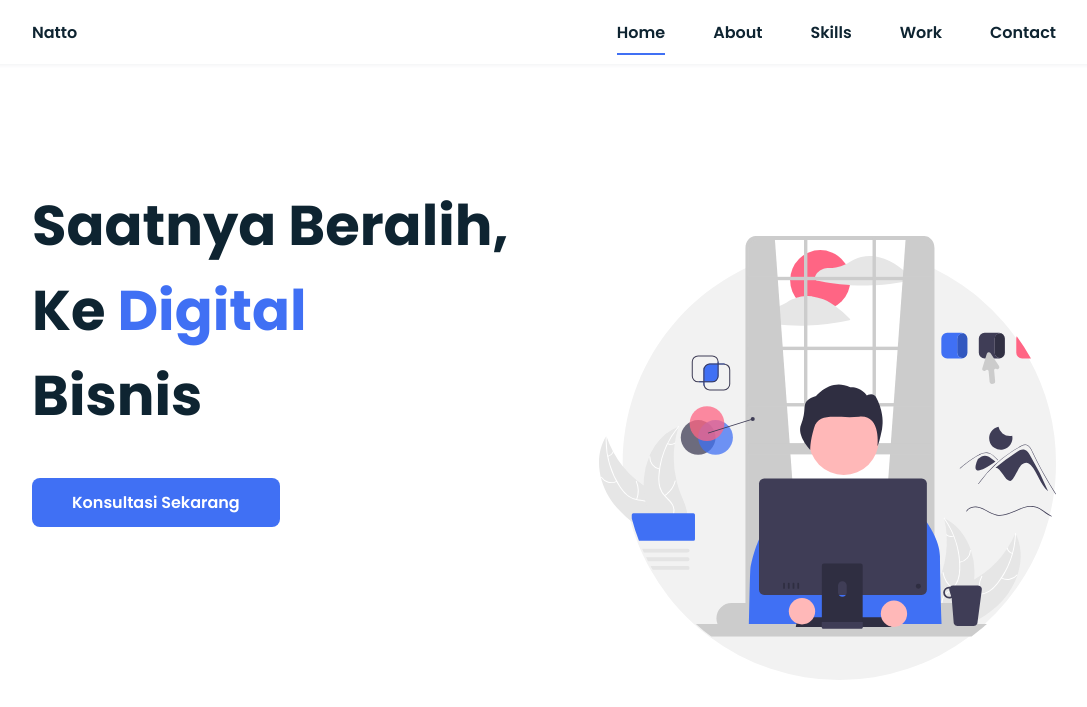
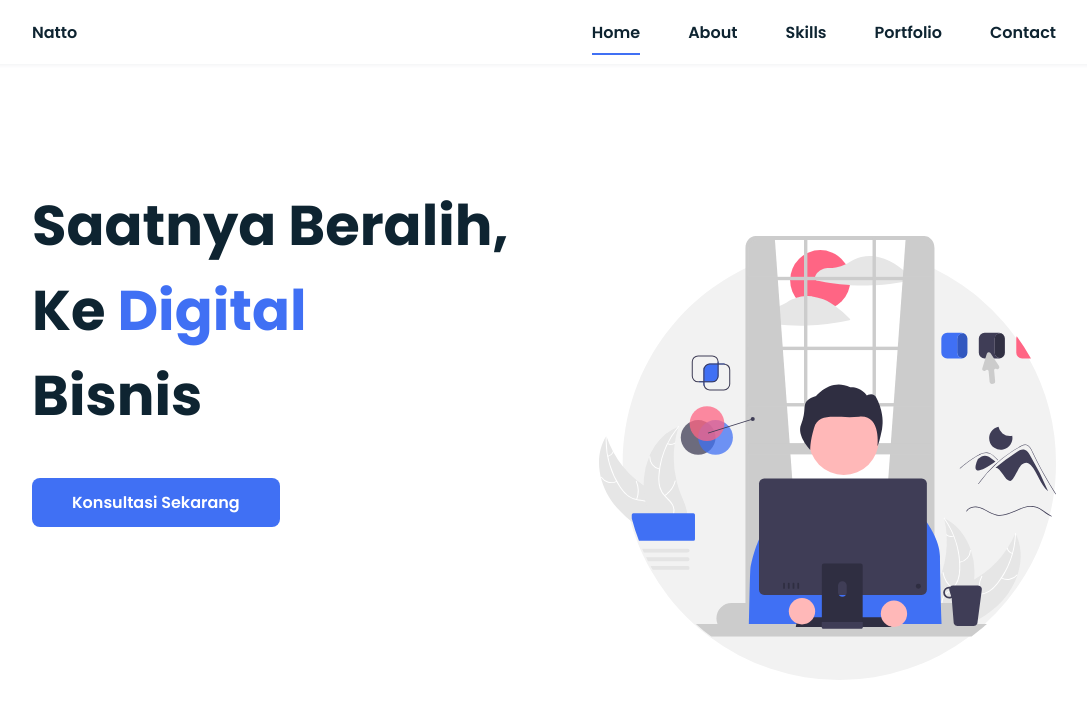
Before and after one commit to exceldeo/exceldeo.github.io, a plain HTML site: page index.html in a window 1280 px wide. Shown: the top 707 px of the page, without its empty margins (96-1183 px from the left). Drawn offline with nearby package versions, Linux system fonts and the light colour scheme.

Commit message:
feat: change name work to portfolio

```diff
--- a/index.html
+++ b/index.html
@@ -26,7 +26,7 @@
                     <li class="nav__item"><a href="#home" class="nav__link active">Home</a></li>
                     <li class="nav__item"><a href="#about" class="nav__link">About</a></li>
                     <li class="nav__item"><a href="#skills" class="nav__link">Skills</a></li>
-                    <li class="nav__item"><a href="#work" class="nav__link">Work</a></li>
+                    <li class="nav__item"><a href="#portfolio" class="nav__link">Portfolio</a></li>
                     <li class="nav__item"><a href="#contact" class="nav__link">Contact</a></li>
                 </ul>
             </div>
@@ -150,8 +150,8 @@
         </section>
 
         <!--===== WORK =====-->
-        <section class="work section" id="work">
-            <h2 class="section-title">Work</h2>
+        <section class="work section" id="portfolio">
+            <h2 class="section-title">Portfolio</h2>
 
             <div class="work__container bd-grid">
                 <div class="work__img">
```
